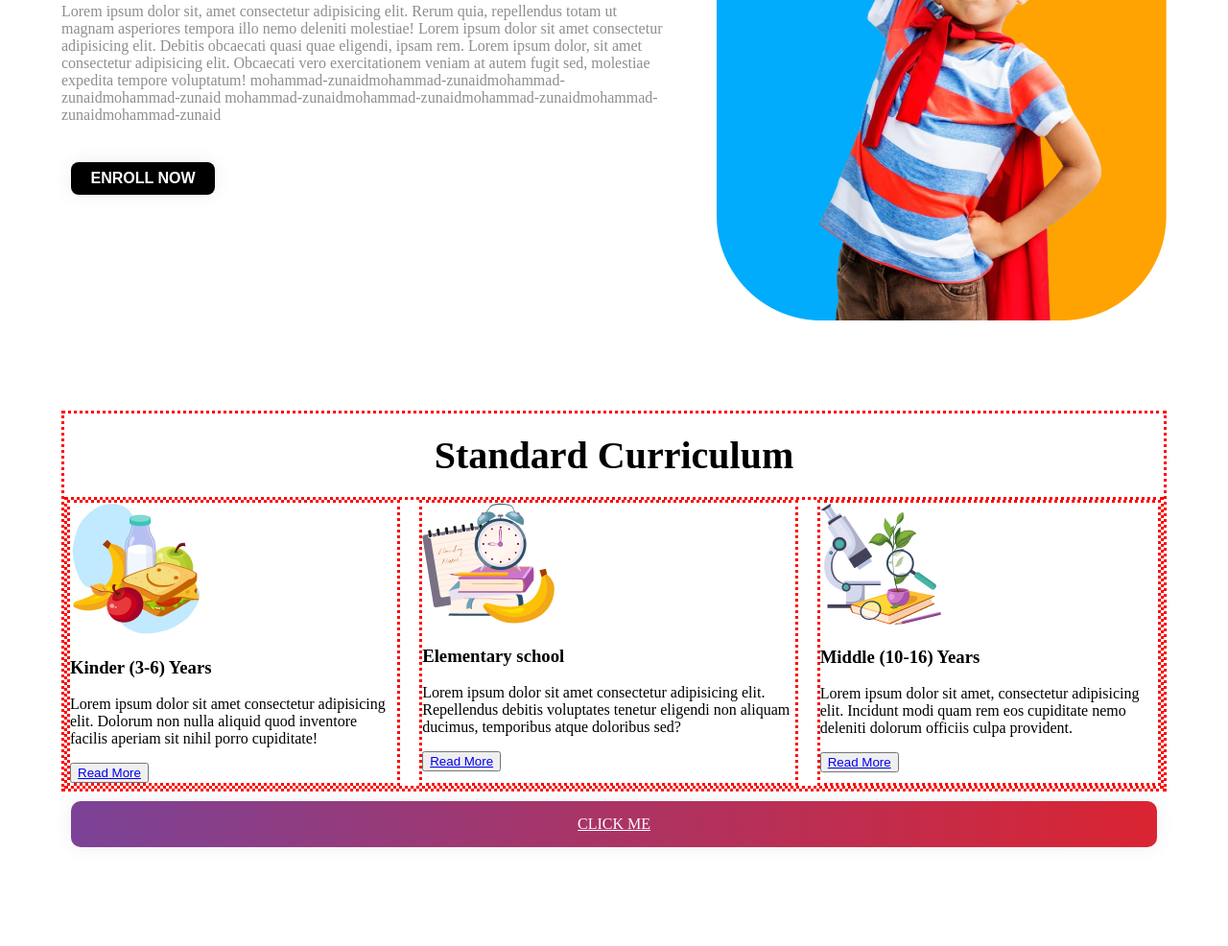
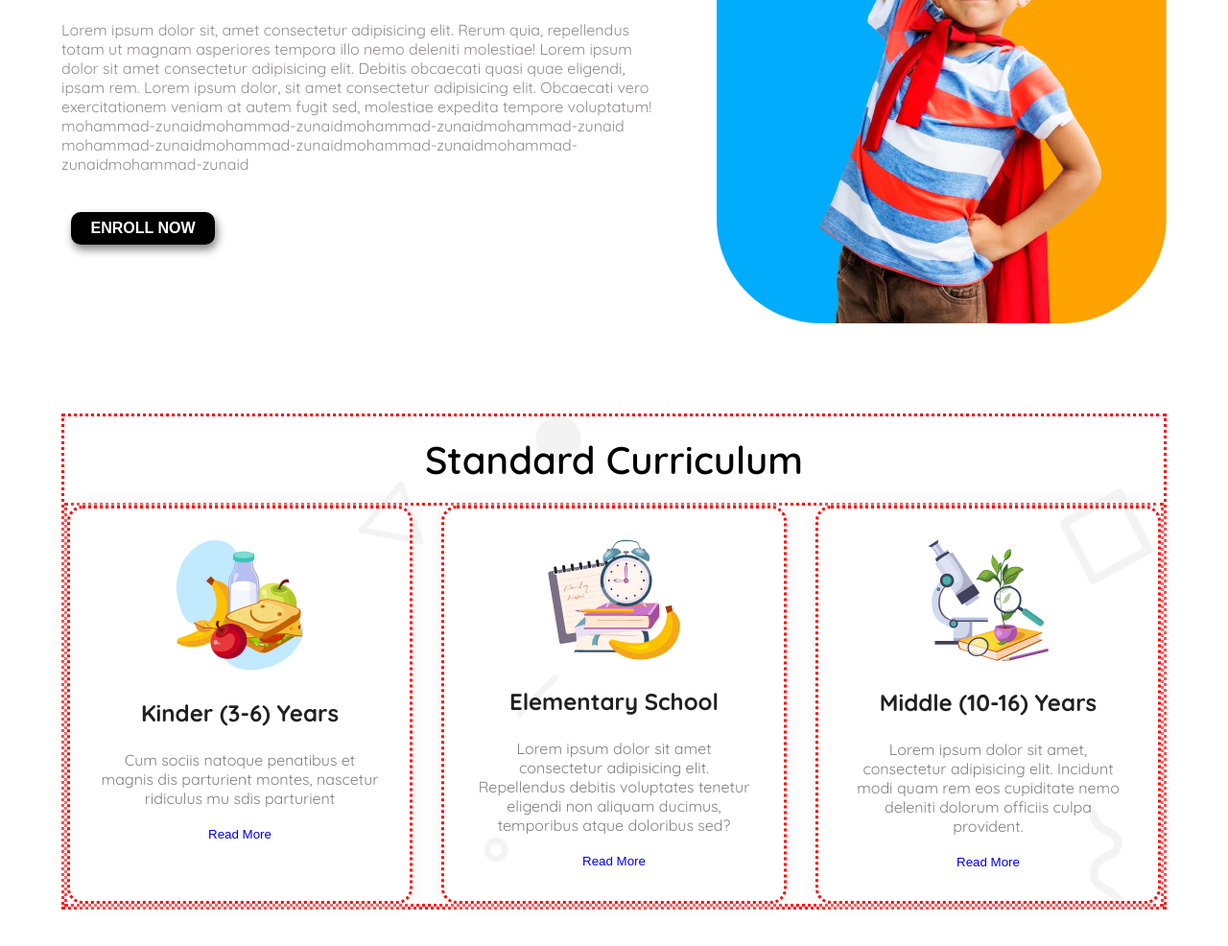
Before and after one commit to zunaid1/assignment-2, a plain HTML site: page index.html in a window 1280 px wide. Shown: the part 384-1370 px from the top of the page at 96% size. Before the commit the page ends 1317 px from the top, so only its background shows below. Drawn offline with Linux system fonts and the light colour scheme.

Commit message:
curriculamn section added (without gradiant background color)

```diff
--- a/index.html
+++ b/index.html
@@ -57,20 +57,22 @@ age <span class="towards">towards vision</span>
 	<!-- section.curriculum>div.card*3>img.card-img+h3.card-caption+p.card-description+button.btn-card -->
 	<section class="curriculum flex dev-border">
 		<h1 class="section-caption">Standard Curriculum</h1>
-		<div class="card-wrapper flex dev-border">
+		<div class="card-wrapper dev-border">
 
 			<!-- card-01 -->
 		<div class="card dev-border">
 			<img src="assets/kinder.png" alt="" class="card-img">
 			<h3 class="card-caption">Kinder (3-6) Years</h3>
-			<p class="card-description">Lorem ipsum dolor sit amet consectetur adipisicing elit. Dolorum non nulla aliquid quod inventore facilis aperiam sit nihil porro cupiditate!</p>
+			<p class="card-description">Cum sociis natoque penatibus et magnis
+				dis parturient montes, nascetur ridiculus
+				mu sdis parturient</p>
 			<button class="btn-card"><a href="#">Read More</a></button>
 		</div>
 
 		<!-- card-02 -->
 		<div class="card dev-border">
 			<img src="assets/elementary.png" alt="elementary image" class="card-img">
-			<h3 class="card-caption">Elementary school</h3>
+			<h3 class="card-caption">Elementary School</h3>
 			<p class="card-description">Lorem ipsum dolor sit amet consectetur adipisicing elit. Repellendus debitis voluptates tenetur eligendi non aliquam ducimus, temporibus atque doloribus sed?</p>
 			<button class="btn-card"><a href="#">Read More</a></button>
 		</div>
@@ -82,11 +84,11 @@ age <span class="towards">towards vision</span>
 			<p class="card-description">Lorem ipsum dolor sit amet, consectetur adipisicing elit. Incidunt modi quam rem eos cupiditate nemo deleniti dolorum officiis culpa provident.</p>
 			<button class="btn-card"><a href="#">Read More</a></button>
 		</div>
+
+
 		</div>
 
 	</section>
-<!-- <a href="#" class="cta-btn">click me</a> -->
-<a href="#" class="btn-grad">click me</a>
 
 </main>
 <footer></footer>
--- a/style.css
+++ b/style.css
@@ -1,10 +1,22 @@
+@import url('https://fonts.googleapis.com/css2?family=Quicksand:wght@300..700&family=Raleway:ital,wght@0,100..900;1,100..900&display=swap');
+
+
+@import url('https://fonts.googleapis.com/css2?family=Raleway:ital,wght@0,100..900;1,100..900&display=swap');
+
+
+.quicksand {
+	font-family: "Quicksand", serif;
+	font-optical-sizing: auto;
+	font-weight: 400;
+	font-style: normal;
+}
 
 
 /* Shared section END */
 
 :root{
 	--clr-orange:#eb3b00;
-	--clr-royalblue:#6736fa;
+	--clr-royalblue: #01ACFD;
 	--clr-lightgreen:#93b500;
 	--clr-purple:#d500ff;
 	--clr-black:#000000;
@@ -18,9 +30,10 @@
 	/* it should be a unique gradiant color */
 	--clr-hover-bg:#2cff24;
 	--clr-hover-text: #fff;
+	--clr-hover-bg: linear-gradient(to right, #7b4397 0%, #dc2430 51%, #7b4397 100%);
 
 
-	--radius:8px;
+	--radius: 10px;
 	--padding:8px;
 
 
@@ -33,6 +46,7 @@
 body{
 	margin: 0;
 	padding: 0;
+	font-family: quicksand;
 }
 
 header, main{
@@ -55,12 +69,11 @@ header, main{
 		color: white;
 		box-shadow: 0 0 20px #eee;
 		padding: var(--padding);
-
 		border-radius: var(--radius);
-
 		border: none;
-			cursor: pointer;
+		cursor: pointer;
 			background-color: var(--clr-darkgray);
+		box-shadow: 2px 5px 10px gray;
 	a{
 		text-decoration: none;
 		color: var(--clr-white);
@@ -69,7 +82,7 @@ header, main{
 
 
 .btn:hover{
-	background-image: linear-gradient(to right, #7b4397 0%, #dc2430 51%, #7b4397 100%);
+	background-image: var(--clr-hover-bg);
 	background-position: right center;
 	color: var(--clr-hover-text);
 	a{
@@ -184,14 +197,39 @@ a{
 /* Curriculum Section  START  */
 .curriculum{
 	flex-direction: column;
-
-	.card-wrapper{
-		gap: 20px;
+	background-image: url('assets/bg.png');
 	}
 
-	.card{
+.card-wrapper {
+	display: grid;
+	grid-template-columns: repeat(3, 1fr);
+	grid-column-gap: 30px;
+	}
 
-	}
+.card {
+	border-radius: 1rem;
+	text-align: center;
+	padding: 2rem;
+	box-shadow: 0 0 20px #eee;
+}
+
+.card-caption {
+	font-size: 1.5rem;
+	font-weight: 800;
+	line-height: 30px;
+	color: #202020;
+}
+
+.card-description {
+	color: #808080;
+}
+.btn-card {
+	border: none;
+	background: transparent;
+	color: #64C8FF;
+}
+.btn-card a {
+	text-decoration: none;
 }
 /* --------------------Curriculum Section  END----------------------------  */
 
@@ -241,6 +279,12 @@ a{
 		text-align: center;
 	}
 
+
+.curriculum .card-wrapper{
+	grid-template-columns: 1fr;
+}
+
+
 }
 
 /* ---------------Responsive END---------------------------------------- */
--- a/test.css
+++ b/test.css
@@ -23,13 +23,12 @@
 }
 
 
-
 .cta-btn {
 	position: relative;
 	display: inline-block;
 	margin: 20px 0 0 20px;
 	color: #fff;
-	box-shadow: 4px 5px 27px 4px rgba(220, 120, 184, 0.85);
+	box-shadow: 2px 5px 10px gray;
 	font-size: 21px;
 	border-radius: 30px;
 	overflow: hidden;
```
